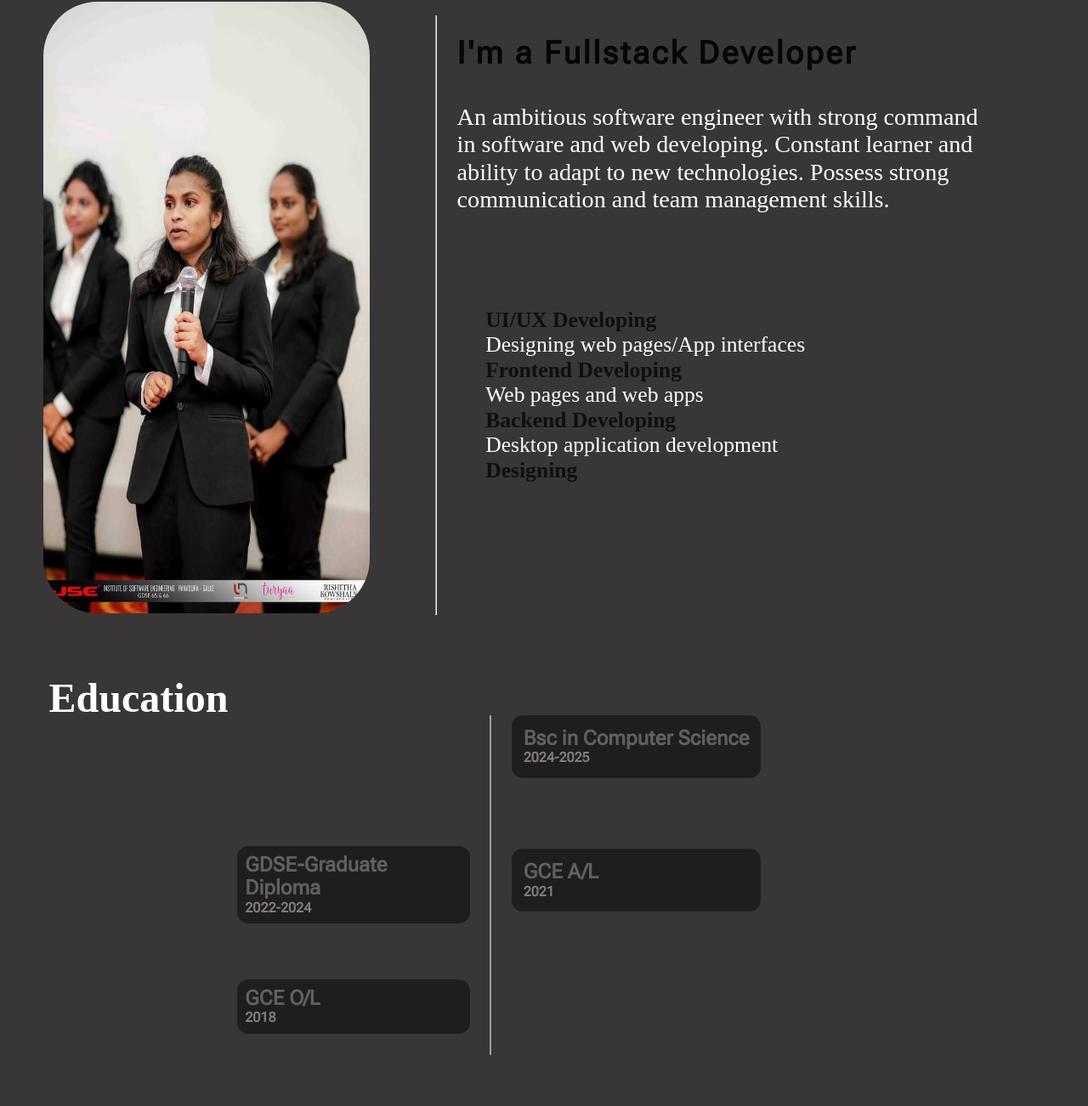
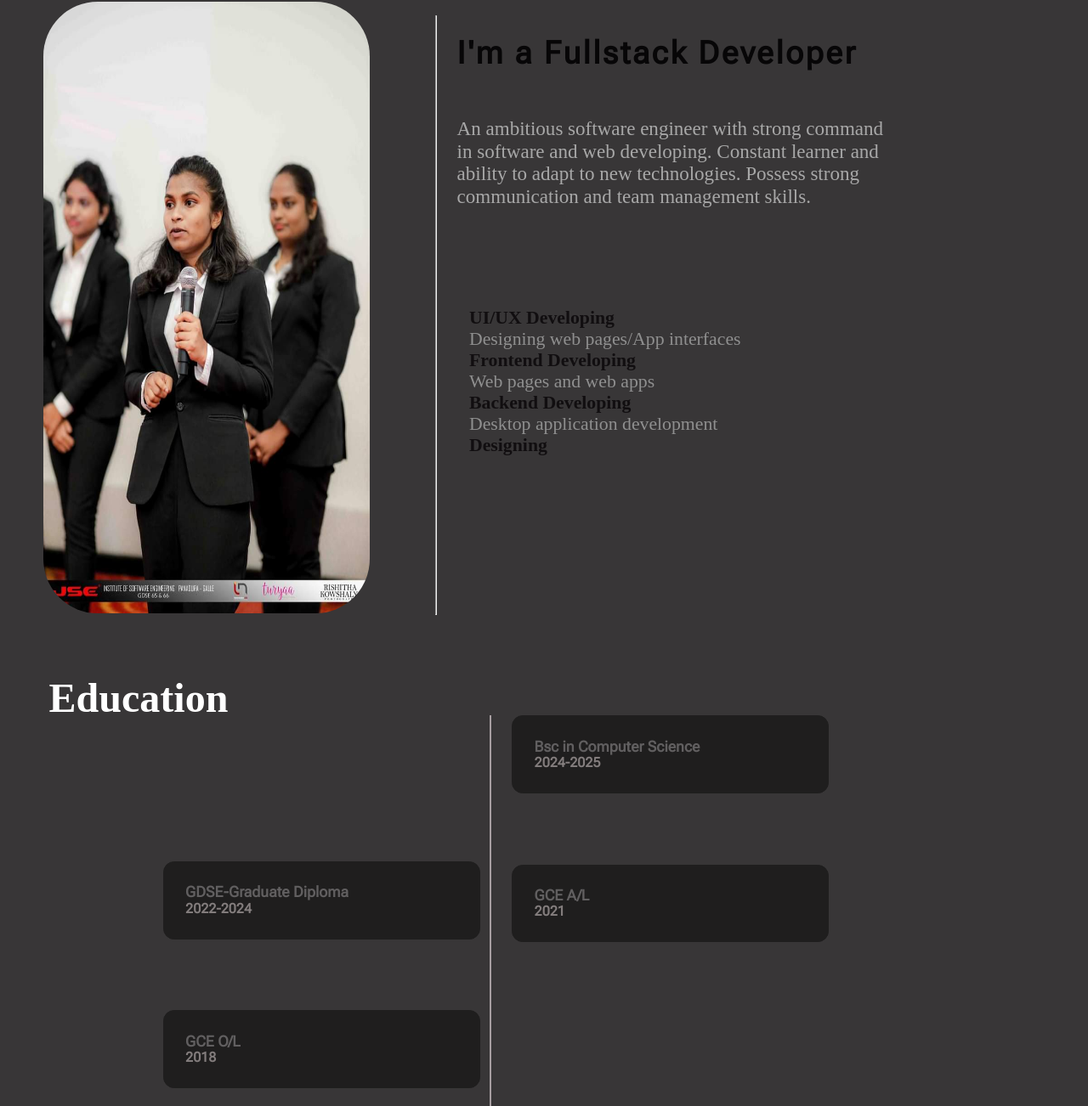
Before and after one commit to Rashmidias19/My-Portfolio, a plain HTML site: page index.html in a window 1280 px wide. Shown: the part 838-2140 px from the top of the page at 85% size. Drawn offline with nearby package versions, Linux system fonts and the light colour scheme; files that its build step writes are made by us from their sources; a web font is replaced by a local one.

Commit message:
new changes were done

```diff
--- a/style.css
+++ b/style.css
@@ -257,7 +257,7 @@ main>section:nth-child(1){
 }
 main>section:nth-child(3){
     width: 100%;
-    height: 170vh;
+    height: 200vh;
     position: relative;
     top: 100vh;
     background-color:#383637;
@@ -289,23 +289,23 @@ main>section:nth-child(3){
 }
 main>section:nth-child(3)>p{
     position: absolute;
-    color: #ffffff;
-    font-size: 2.2vw;
+    color: #a8a8a8;
+    font-size: 1.8vw;
     font-weight:500;
     left: 42vw;
-    top: 20vh;
+    top: 22vh;
 }
 main>section:nth-child(3)>ul{
     position: absolute;
     top: 50vh;
-    left: 41.5vw;
+    left: 40vw;
 }
 main>section:nth-child(3)>ul>li{
     list-style: none;
     /* margin: 2vh 0; */
     position: relative;
-    color: #ffffff;
-    font-size: 2vw;
+    color: #8f8f8f;
+    font-size: 1.7vw;
     font-weight:500;
 }
 main>section:nth-child(3)>ul>li>span{
@@ -323,7 +323,7 @@ main>section:nth-child(3)>h1{
     padding: 0 3vh;
     border-left: 0.2vw solid #a79ea1;
     font-size: 3vh;
-    height: 50vh;
+    height: 64vh;
     position: absolute;
     top: 110vh;
     left: 45%;
@@ -331,7 +331,7 @@ main>section:nth-child(3)>h1{
 }
 .contents h3{
     color: #615f60;
-    font-size: 3vh;
+    font-size: 2.2vh;
     font-family: Roboto Flex;
 }
 .contents h4{
@@ -341,7 +341,7 @@ main>section:nth-child(3)>h1{
 }
 .box1{
     position: relative;
-    padding: 1vw;
+    padding: 2vw;
     border: 0.1vw solid #1f1e1e;
     background-color: #1f1e1e;
     cursor: pointer;
@@ -353,10 +353,10 @@ main>section:nth-child(3)>h1{
     position:relative;
     left: -110%;
     top: 5vh;
-    width: 20vw;
+    width: 25vw;
     border: 0.1vw solid#1f1e1e;
     background-color: #1f1e1e;
-    padding: 1vh;
+    padding: 2vw;
     transition: all 0.4s;
     cursor: pointer;
     border-radius: 1vw;
```
